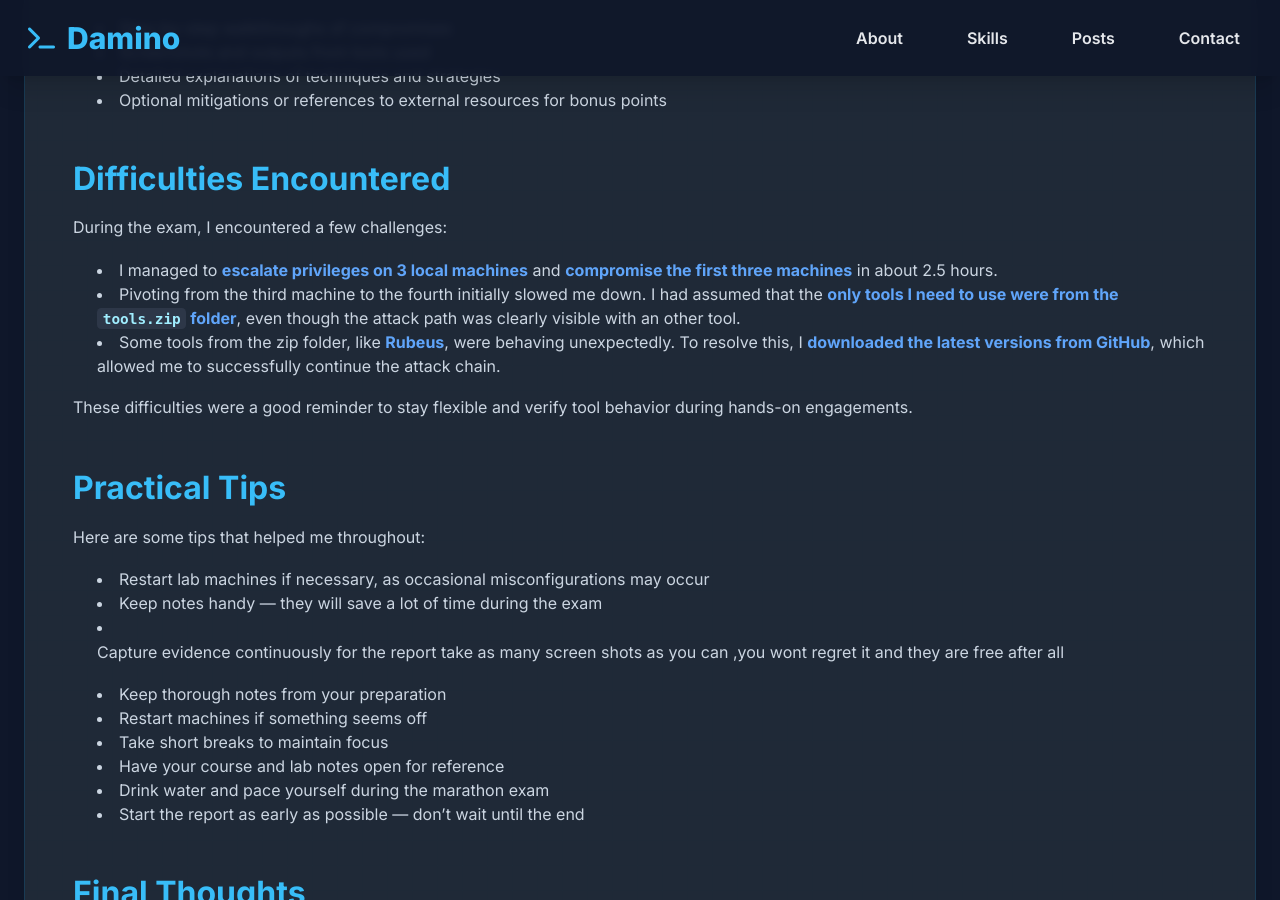
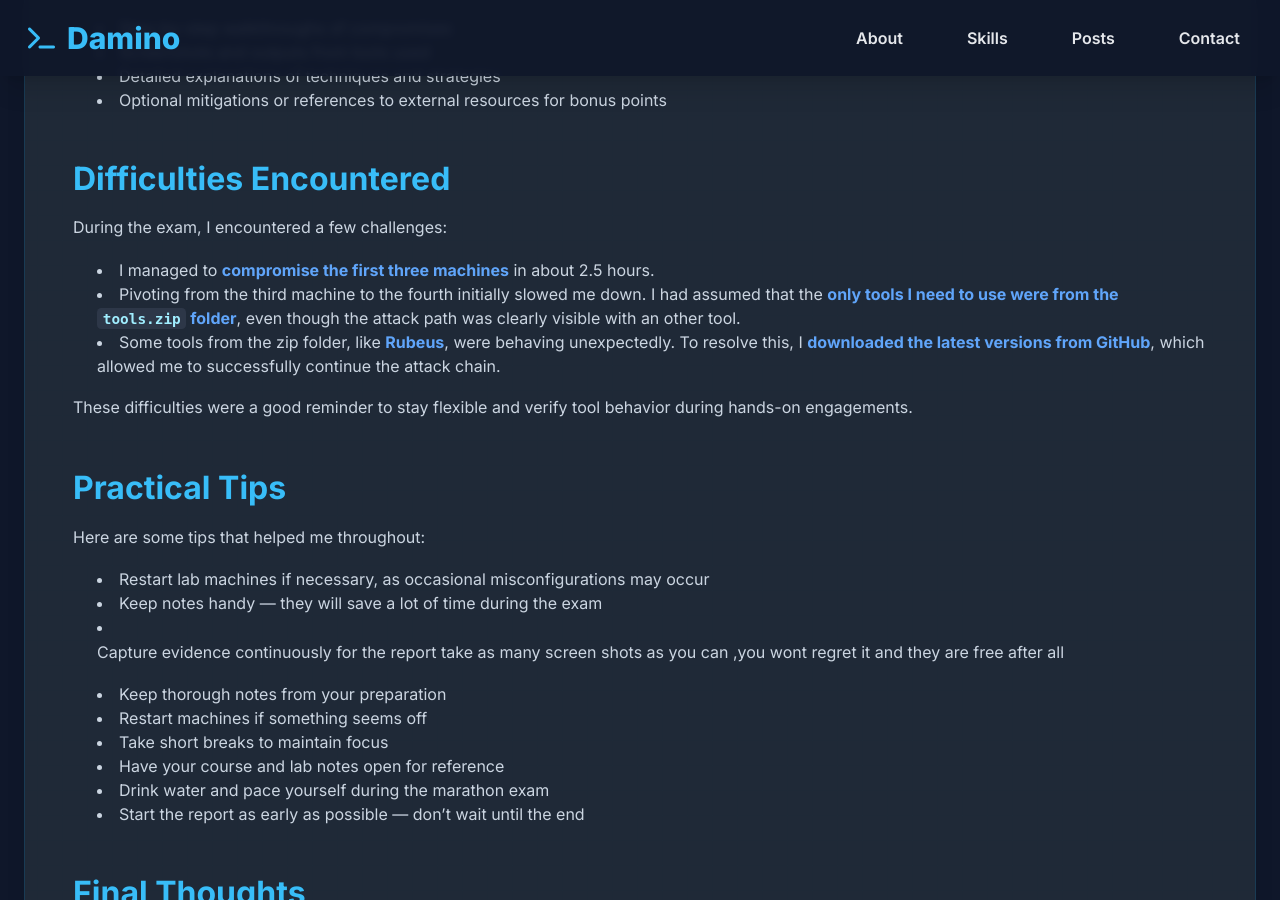
Before and after one commit to Daminoo123/Daminoo123.github.io, a Jekyll site: the page built from _posts/2025-09-16-CRTP-REVIEW.md, in a window 1280 px wide and 900 px high, scrolled down 2159 px. Built offline with Jekyll 4.4.1, drawn with Linux system fonts in a browser that asks for light colours; nearby versions of some CDN libraries.

Commit message:
Updated CRTP blog post and website c

```diff
--- a/_posts/2025-09-16-CRTP-REVIEW.md
+++ b/_posts/2025-09-16-CRTP-REVIEW.md
@@ -50,7 +50,7 @@ A full report must be submitted within 48 hours after finishing the lab. This re
 
 During the exam, I encountered a few challenges:
 
-- I managed to **escalate privileges on 3 local machines** and **compromise the first three machines** in about 2.5 hours.
+- I managed to **compromise the first three machines** in about 2.5 hours.
 - Pivoting from the third machine to the fourth initially slowed me down. I had assumed that the **only tools I need to use were from the `tools.zip` folder**, even though the attack path was clearly visible with an other tool.
 - Some tools from the zip folder, like **Rubeus**, were behaving unexpectedly. To resolve this, I **downloaded the latest versions from GitHub**, which allowed me to successfully continue the attack chain.
 
```
